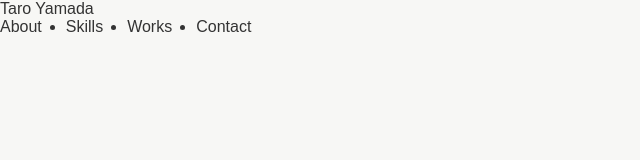
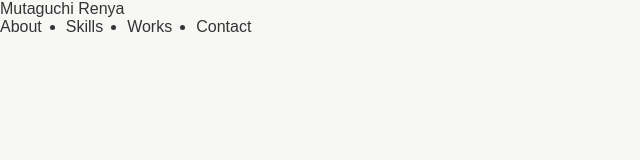
Before and after one commit to Mutaguchi-Renya/test, a plain HTML site: page index.html in a window 1280 px wide. Shown: the full height of the page, 0-640 px from the left. Drawn offline with Linux system fonts and the light colour scheme.

Commit message:
fix: タイトル名の変更

```diff
--- a/index.html
+++ b/index.html
@@ -4,13 +4,13 @@
 <head>
     <meta charset="UTF-8">
     <meta name="viewport" content="width=device-width, initial-scale=1.0">
-    <title>Maguchi renya | Portfolio</title>
+    <title>Mutaguchi Renya | Portfolio</title>
     <link rel="stylesheet" href="css/style.css">
 </head>
 
 <body>
     <header>
-        <p class="logo">Taro Yamada</p>
+        <p class="logo">Mutaguchi Renya</p>
         <nav>
             <ul class="nav-list">
                 <li><a href="#about">About</a></li>
```
